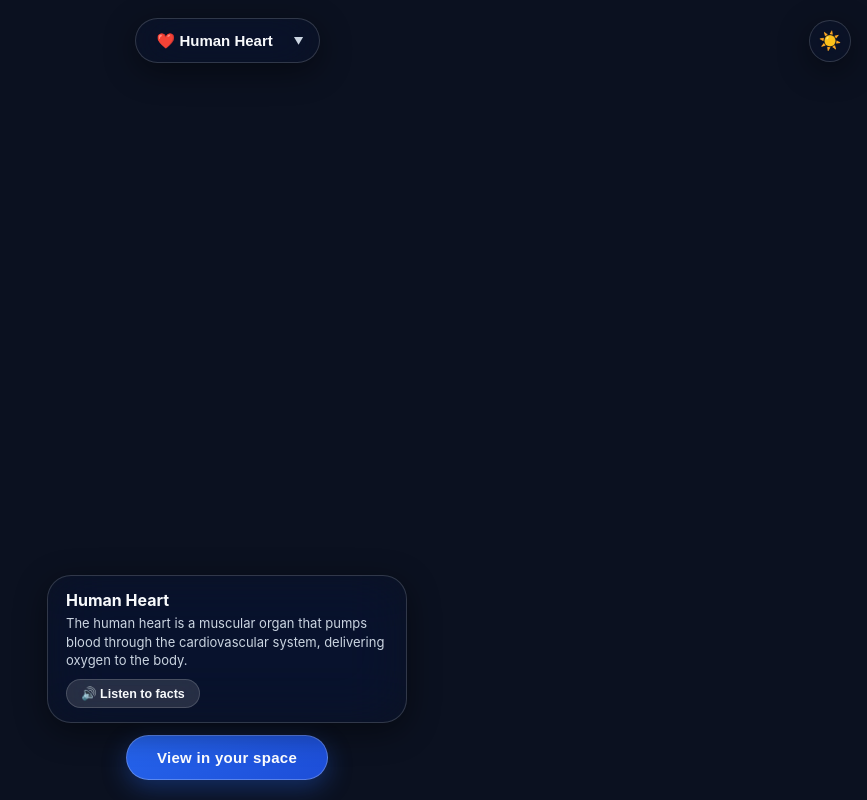
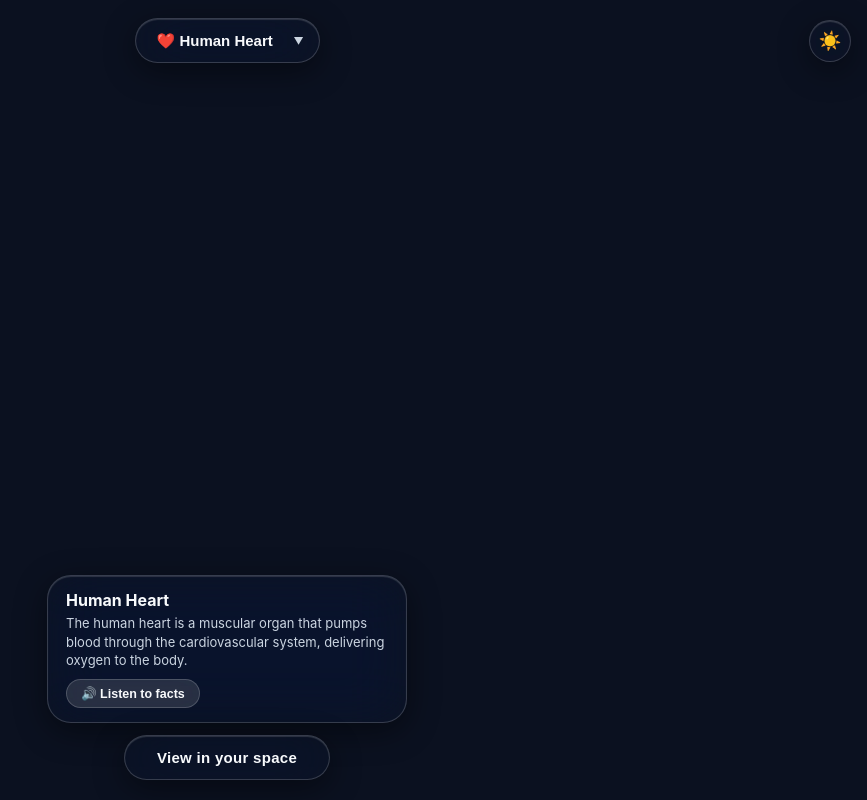
Before and after one commit to sinan-rahman-ak/ar-test, a plain HTML site: page index.html in a window 1280 px wide. Both pictures are taken after a click on the button "Toggle Theme". Shown: the whole page, without its empty margins (413-1280 px from the left). Drawn offline with Linux system fonts and the light colour scheme; some packages are replaced by stand-ins of ours; a script that the page names is missing.

Commit message:
Adjust CSS variables for improved styling

```diff
--- a/index.html
+++ b/index.html
@@ -9,19 +9,21 @@
     :root {
       --bg-color: #f2f4f8;
       --glass-bg: rgba(255, 255, 255, 0.32);
-      --glass-border: rgba(255, 255, 255, 0.65);
+      --glass-border: rgba(255, 255, 255, 0.7);
       --glass-shadow: 0 8px 32px rgba(0, 0, 0, 0.08);
+      --glass-inset: inset 0 1px 1px rgba(255, 255, 255, 0.7);
       --text-main: #0f172a;
       --text-sub: #334155;
-      --btn-sub-bg: rgba(255, 255, 255, 0.55);
+      --btn-sub-bg: rgba(255, 255, 255, 0.5);
       --option-bg: #ffffff;
     }
 
     body.dark {
       --bg-color: #0b1120;
-      --glass-bg: rgba(15, 23, 42, 0.38);
-      --glass-border: rgba(255, 255, 255, 0.16);
+      --glass-bg: rgba(15, 23, 42, 0.4);
+      --glass-border: rgba(255, 255, 255, 0.18);
       --glass-shadow: 0 8px 32px rgba(0, 0, 0, 0.45);
+      --glass-inset: inset 0 1px 1px rgba(255, 255, 255, 0.15);
       --text-main: #f8fafc;
       --text-sub: #cbd5e1;
       --btn-sub-bg: rgba(255, 255, 255, 0.12);
@@ -40,18 +42,15 @@
       transition: background 0.3s ease;
     }
 
-    /* Full-screen 3D viewer for unrestricted rotation and zoom */
     model-viewer {
       position: fixed;
       inset: 0;
       width: 100%;
       height: 100%;
-      padding-bottom: 140px;
       outline: none;
       z-index: 1;
     }
 
-    /* Top Bar (Dropdown + Theme Toggle) */
     .top-bar {
       position: fixed;
       top: 18px;
@@ -68,11 +67,11 @@
     .selector-container {
       pointer-events: auto;
       background: var(--glass-bg);
-      backdrop-filter: blur(24px) saturate(190%);
-      -webkit-backdrop-filter: blur(24px) saturate(190%);
+      backdrop-filter: blur(28px) saturate(200%);
+      -webkit-backdrop-filter: blur(28px) saturate(200%);
       padding: 5px;
       border-radius: 35px;
-      box-shadow: var(--glass-shadow);
+      box-shadow: var(--glass-shadow), var(--glass-inset);
       border: 1px solid var(--glass-border);
       display: flex;
       align-items: center;
@@ -107,7 +106,6 @@
       pointer-events: none;
     }
 
-    /* Top-Right Theme Button */
     #theme-toggle {
       pointer-events: auto;
       position: absolute;
@@ -116,10 +114,10 @@
       height: 42px;
       border-radius: 50%;
       background: var(--glass-bg);
-      backdrop-filter: blur(24px) saturate(190%);
-      -webkit-backdrop-filter: blur(24px) saturate(190%);
+      backdrop-filter: blur(28px) saturate(200%);
+      -webkit-backdrop-filter: blur(28px) saturate(200%);
       border: 1px solid var(--glass-border);
-      box-shadow: var(--glass-shadow);
+      box-shadow: var(--glass-shadow), var(--glass-inset);
       color: var(--text-main);
       font-size: 18px;
       display: flex;
@@ -130,7 +128,6 @@
     }
     #theme-toggle:active { transform: scale(0.92); }
 
-    /* Bottom Translucent iOS Glass Stack */
     .bottom-ui {
       position: fixed;
       bottom: 20px;
@@ -154,7 +151,7 @@
       -webkit-backdrop-filter: blur(28px) saturate(200%);
       padding: 14px 18px;
       border-radius: 24px;
-      box-shadow: var(--glass-shadow);
+      box-shadow: var(--glass-shadow), var(--glass-inset);
       border: 1px solid var(--glass-border);
       transition: all 0.3s ease;
     }
@@ -187,28 +184,29 @@
     }
     #audio-btn:active { transform: scale(0.96); }
 
-    /* Clean AR Button */
+    /* iOS Liquid Glass AR Button */
     #ar-button {
       pointer-events: auto;
-      background: linear-gradient(135deg, #2563eb, #1d4ed8);
-      color: white;
-      border: 1px solid rgba(255, 255, 255, 0.25);
-      padding: 13px 30px;
+      background: var(--glass-bg);
+      backdrop-filter: blur(28px) saturate(200%);
+      -webkit-backdrop-filter: blur(28px) saturate(200%);
+      color: var(--text-main);
+      border: 1px solid var(--glass-border);
+      padding: 13px 32px;
       border-radius: 35px;
       font-size: 15px;
       font-weight: 600;
       letter-spacing: 0.3px;
       white-space: nowrap;
       cursor: pointer;
-      box-shadow: 0 8px 24px rgba(37, 99, 235, 0.35);
-      transition: transform 0.2s ease;
+      box-shadow: var(--glass-shadow), var(--glass-inset);
+      transition: all 0.25s ease;
     }
-    #ar-button:active { transform: scale(0.96); }
+    #ar-button:active { transform: scale(0.95); }
   </style>
 </head>
 <body>
 
-  <!-- Top Bar: Dropdown + Light/Dark Button -->
   <div class="top-bar">
     <div class="selector-container">
       <select id="model-selector" onchange="changeModel(this.value)">
@@ -221,14 +219,12 @@
     <button id="theme-toggle" onclick="toggleTheme()" title="Toggle Theme">🌙</button>
   </div>
 
-  <!-- Full-Screen 3D Viewer -->
   <model-viewer id="viewer" src="heart.glb" alt="3D Model Viewer"
     camera-controls auto-rotate shadow-intensity="1" autoplay
     ar ar-modes="webxr scene-viewer quick-look">
     <button slot="ar-button" style="display: none;"></button>
   </model-viewer>
 
-  <!-- Bottom Translucent UI -->
   <div class="bottom-ui">
     <div class="info-card">
       <h2 id="info-title">Human Heart</h2>
```
